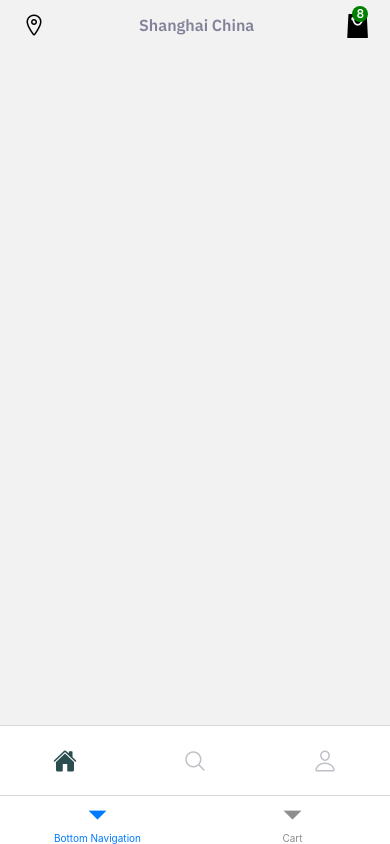
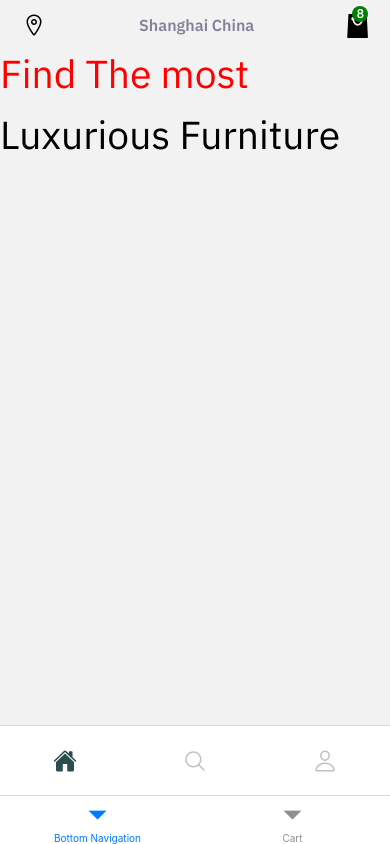
Before and after one commit to AKA-Muhannad/Furniture-app, a React Native app: screen /Home in a window 390 px wide. Built offline with nearby package versions, Linux system fonts and the light colour scheme.

Commit message:
add the best coloring condition in welcome comp

```diff
--- a/App.tsx
+++ b/App.tsx
@@ -15,10 +15,10 @@ const Stack = createBottomTabNavigator();
 
 export default function App() {
   const [fontsLoaded] = useFonts({
-    Regular: require("./assets/fonts/IBMPlexSans-Regular.ttf"),
-    Light: require("./assets/fonts/IBMPlexSans-Light.ttf"),
-    Bold: require("./assets/fonts/IBMPlexSans-Bold.ttf"),
-    SemiBold: require("./assets/fonts/IBMPlexSans-SemiBold.ttf"),
+    IBMPlexSansRegular: require("./assets/fonts/IBMPlexSans-Regular.ttf"),
+    IBMPlexSansLight: require("./assets/fonts/IBMPlexSans-Light.ttf"),
+    IBMPlexSansBold: require("./assets/fonts/IBMPlexSans-Bold.ttf"),
+    IBMPlexSansSemiBold: require("./assets/fonts/IBMPlexSans-SemiBold.ttf"),
   });
   const onLayoutRootView = useCallback(async () => {
     if (fontsLoaded) {
--- a/components/home/Welcome.tsx
+++ b/components/home/Welcome.tsx
@@ -0,0 +1,27 @@
+import { View, Text } from "react-native";
+import React from "react";
+import { SafeAreaView } from "react-native-safe-area-context";
+import welcomeStyles from "../../styles/welcome.style";
+import { COLORS } from "../../constants";
+import welcomeStyle from "../../styles/welcome.style";
+
+export default function Welcome() {
+  return (
+    <View style={welcomeStyles.container}>
+      <Text style={welcomeStyles.welcomeText}>Find The most</Text>
+      <Text
+        style={[
+          welcomeStyles.welcomeText,
+          {
+            color:
+              welcomeStyle.welcomeText.color === "red"
+                ? COLORS.black
+                : COLORS.gray,
+          },
+        ]}
+      >
+        Luxurious Furniture
+      </Text>
+    </View>
+  );
+}
--- /dev/null
+++ b/components/index.ts
@@ -0,0 +1,3 @@
+import Welcome from "./home/Welcome";
+
+export { Welcome };
--- a/constants/theme.ts
+++ b/constants/theme.ts
@@ -19,7 +19,7 @@ const COLORS = {
 };
 
 const SIZES = {
-  Small: 10,
+  xSmall: 10,
   small: 12,
   medium: 16,
   large: 20,
--- a/screens/Home.tsx
+++ b/screens/Home.tsx
@@ -6,6 +6,7 @@ import homeStyle from "../styles/home.style";
 import { Ionicons, Fontisto } from "@expo/vector-icons";
 import styles from "react-native-webview/lib/WebView.styles";
 import { TouchableOpacity } from "react-native";
+import { Welcome } from "../components";
 
 export default function Home() {
   return (
@@ -24,7 +25,9 @@ export default function Home() {
           </View>
         </View>
       </View>
-      <ScrollView></ScrollView>
+      <ScrollView>
+        <Welcome></Welcome>
+      </ScrollView>
     </SafeAreaView>
   );
 }
--- a/styles/home.style.ts
+++ b/styles/home.style.ts
@@ -3,7 +3,7 @@ import { COLORS, SIZES } from "../constants";
 
 const homeStyles = StyleSheet.create({
   textStyle: {
-    fontFamily: "bold",
+    fontFamily: "IBMPlexSansBold",
     fontSize: 40,
   },
   appBarWrapper: {
@@ -16,7 +16,7 @@ const homeStyles = StyleSheet.create({
     alignItems: "center",
   },
   location: {
-    fontFamily: "SemiBold",
+    fontFamily: "IBMPlexSansSemiBold",
     fontSize: SIZES.medium,
     color: COLORS.gray,
   },
@@ -32,7 +32,7 @@ const homeStyles = StyleSheet.create({
     position: "absolute",
   },
   cartNumber: {
-    fontFamily: "Regular",
+    fontFamily: "IBMPlexSansRegular",
     color: COLORS.lightWhite,
     fontWeight: "600",
     fontSize: SIZES.small,
--- /dev/null
+++ b/styles/welcome.style.ts
@@ -0,0 +1,20 @@
+import { StyleSheet, TextStyle, TextStyleIOS, ViewStyle } from "react-native";
+import { COLORS, SIZES } from "../constants";
+
+type Props = {
+  color?: string;
+};
+
+const welcomeStyles = StyleSheet.create({
+  container: {
+    width: "100%",
+  },
+  welcomeText: {
+    fontFamily: "IBMPlexSansRegular",
+    fontSize: SIZES.xxLarge - 5,
+    marginTop: 10,
+    color: "red",
+  },
+});
+
+export default welcomeStyles;
```
Also changed, not shown: components/home/welcome.style.ts (deleted).
